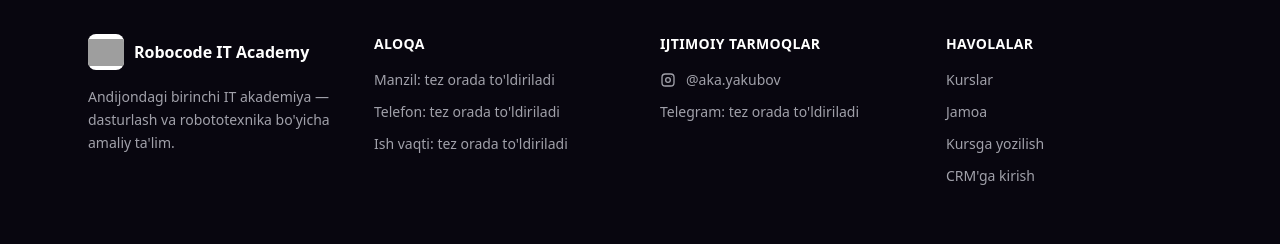
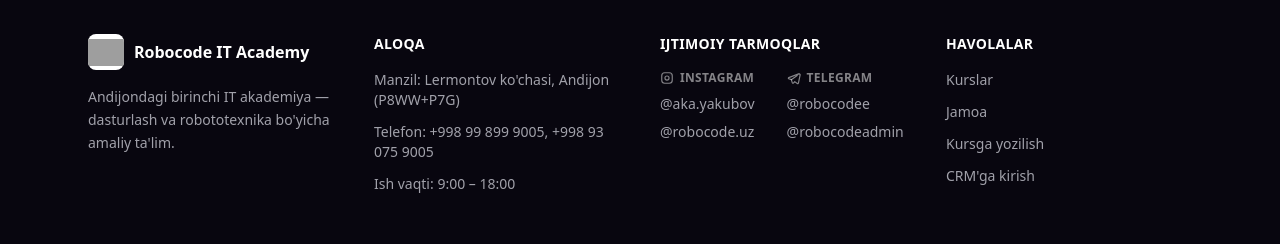
Before and after one commit to AbdulhodiyOmonboyev/robocode, a Next.js app: page / in a window 1280 px wide. Shown: the part 6368-6612 px from the top of the page. Built offline with nearby package versions, Linux system fonts and the light colour scheme; no server answers; grey boxes are pictures that could not be loaded.

Commit message:
commit  lending lakenyshin

```diff
--- a/src/components/landing/Footer.tsx
+++ b/src/components/landing/Footer.tsx
@@ -1,4 +1,5 @@
 import { InstagramGlyph } from "./InstagramGlyph";
+import { TelegramGlyph } from "./TelegramGlyph";
 
 export function Footer({ centerName, logo }: { centerName: string; logo: string }) {
   return (
@@ -18,28 +19,89 @@ export function Footer({ centerName, logo }: { centerName: string; logo: string
         <div>
           <h3 className="font-semibold text-white text-sm uppercase tracking-wide">Aloqa</h3>
           <ul className="mt-4 space-y-3 text-sm text-[#A1A1AA]">
-            <li>Manzil: tez orada to&apos;ldiriladi</li>
-            <li>Telefon: tez orada to&apos;ldiriladi</li>
-            <li>Ish vaqti: tez orada to&apos;ldiriladi</li>
+            <li>
+              Manzil:{" "}
+              <a
+                href="https://www.google.com/maps/search/?api=1&query=P8WW%2BP7G+Ulitsa+Lermontova+Andijan+Uzbekistan"
+                target="_blank"
+                rel="noopener noreferrer"
+                className="hover:text-[#A3E635] transition-colors"
+              >
+                Lermontov ko&apos;chasi, Andijon (P8WW+P7G)
+              </a>
+            </li>
+            <li>
+              Telefon:{" "}
+              <a href="tel:+998998999005" className="hover:text-[#A3E635] transition-colors">
+                +998 99 899 9005
+              </a>
+              ,{" "}
+              <a href="tel:+998930759005" className="hover:text-[#A3E635] transition-colors">
+                +998 93 075 9005
+              </a>
+            </li>
+            <li>Ish vaqti: 9:00 – 18:00</li>
           </ul>
         </div>
 
         <div>
           <h3 className="font-semibold text-white text-sm uppercase tracking-wide">Ijtimoiy tarmoqlar</h3>
-          <ul className="mt-4 space-y-3 text-sm">
+          <div className="mt-4 flex items-start gap-8 text-sm">
+            <div>
+              <span className="flex items-center gap-1.5 text-xs font-semibold text-white/50 uppercase tracking-wide">
+                <InstagramGlyph className="w-3.5 h-3.5 flex-shrink-0" /> Instagram
+              </span>
+              <ul className="mt-2 space-y-2">
                 <li>
                   <a
                     href="https://instagram.com/aka.yakubov"
                     target="_blank"
                     rel="noopener noreferrer"
-                className="flex items-center gap-2.5 text-[#A1A1AA] hover:text-[#A3E635] transition-colors"
+                    className="text-[#A1A1AA] hover:text-[#A3E635] transition-colors"
                   >
-                <InstagramGlyph className="w-4 h-4 flex-shrink-0" />
                     @aka.yakubov
                   </a>
                 </li>
-            <li className="text-[#A1A1AA]">Telegram: tez orada to&apos;ldiriladi</li>
+                <li>
+                  <a
+                    href="https://robocode.uz"
+                    target="_blank"
+                    rel="noopener noreferrer"
+                    className="text-[#A1A1AA] hover:text-[#A3E635] transition-colors"
+                  >
+                    @robocode.uz
+                  </a>
+                </li>
               </ul>
+            </div>
+            <div>
+              <span className="flex items-center gap-1.5 text-xs font-semibold text-white/50 uppercase tracking-wide">
+                <TelegramGlyph className="w-3.5 h-3.5 flex-shrink-0" /> Telegram
+              </span>
+              <ul className="mt-2 space-y-2">
+                <li>
+                  <a
+                    href="https://t.me/robocodee"
+                    target="_blank"
+                    rel="noopener noreferrer"
+                    className="text-[#A1A1AA] hover:text-[#A3E635] transition-colors"
+                  >
+                    @robocodee
+                  </a>
+                </li>
+                <li>
+                  <a
+                    href="https://t.me/robocodeadmin"
+                    target="_blank"
+                    rel="noopener noreferrer"
+                    className="text-[#A1A1AA] hover:text-[#A3E635] transition-colors"
+                  >
+                    @robocodeadmin
+                  </a>
+                </li>
+              </ul>
+            </div>
+          </div>
         </div>
 
         <div>
--- /dev/null
+++ b/src/components/landing/TelegramGlyph.tsx
@@ -0,0 +1,9 @@
+// lucide-react dropped brand/logo icons — a minimal inline glyph avoids pulling in a whole icon-font dependency for one usage.
+export function TelegramGlyph({ className }: { className?: string }) {
+  return (
+    <svg viewBox="0 0 24 24" fill="none" stroke="currentColor" strokeWidth={2} strokeLinecap="round" strokeLinejoin="round" className={className} aria-hidden="true">
+      <path d="M21 4.5 3 11.3c-.9.35-.9 1.63.02 1.96l4.4 1.58 1.7 5.44c.24.77 1.22.99 1.78.4l2.36-2.5 4.4 3.24c.7.52 1.7.14 1.89-.72l3-13.9c.2-.9-.7-1.66-1.55-1.3Z" />
+      <path d="M7.42 14.84 17.5 7.6" />
+    </svg>
+  );
+}
```
Lines whose indentation alone changed are shown as unchanged.
